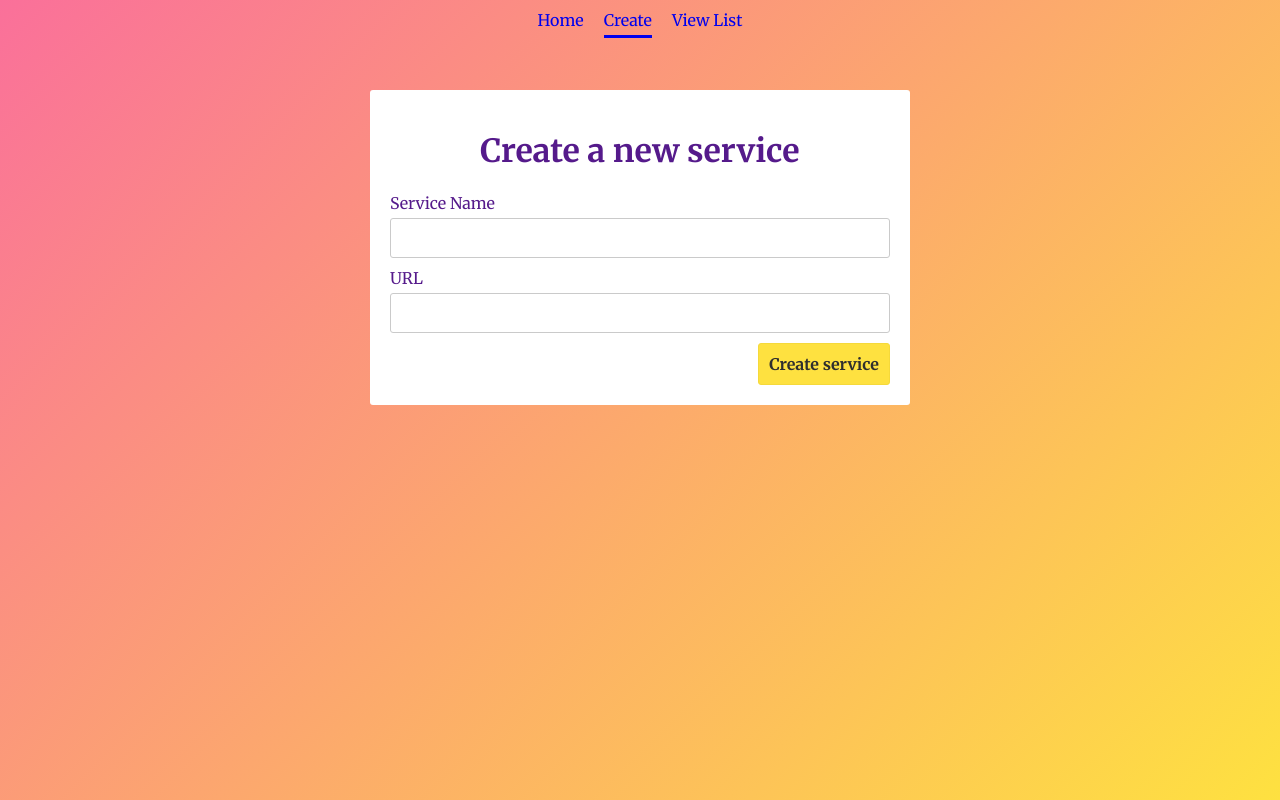
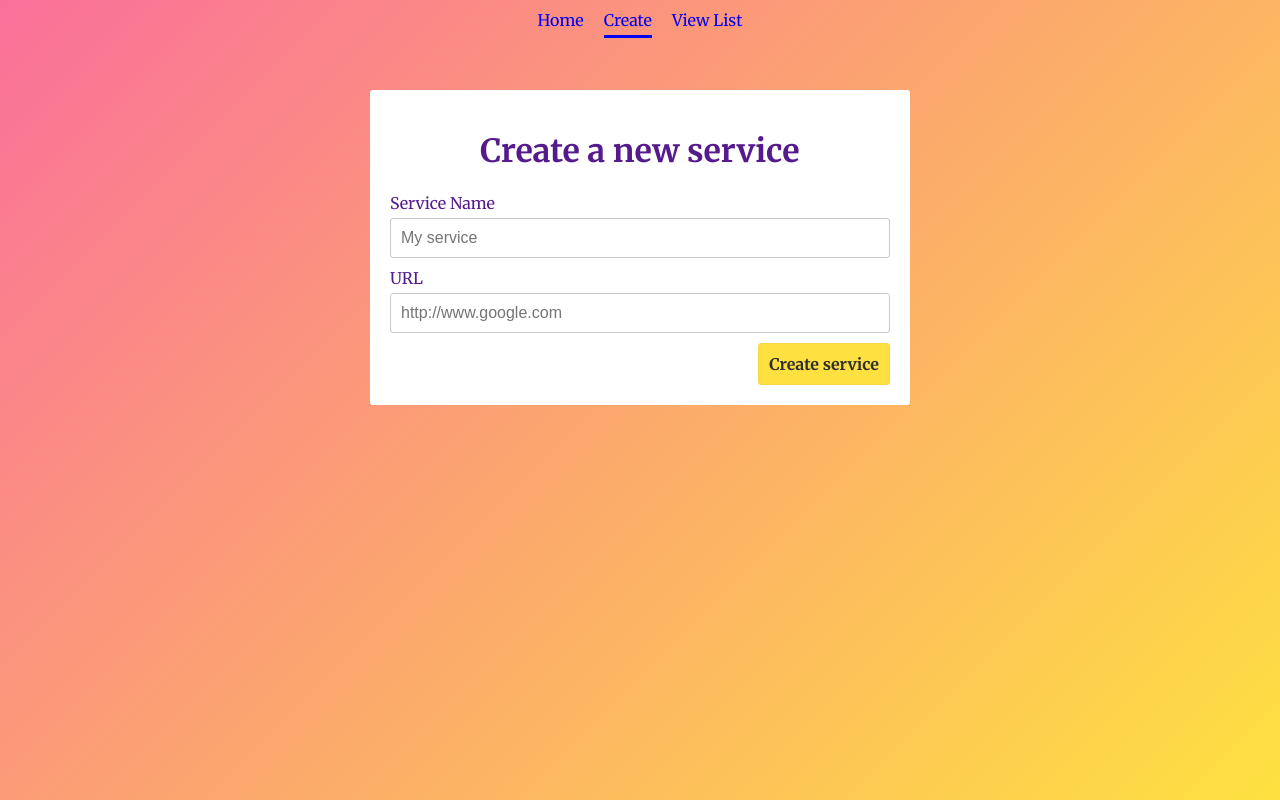
Before and after one commit to charisseysabel/challenge-kry, a React (Create React App) app in the folder frontend/: page /create in a window 1280 px wide. Built offline with nearby package versions, Linux system fonts and the light colour scheme.

Commit message:
Add placeholder

```diff
--- a/frontend/src/components/Form/index.tsx
+++ b/frontend/src/components/Form/index.tsx
@@ -45,6 +45,7 @@ const Form = ({
             onChange={(e) => setName(e.target.value)}
             required
             className={styles.input}
+            placeholder="My service"
           />
         </div>
 
@@ -60,6 +61,7 @@ const Form = ({
             onChange={(e) => setUrl(e.target.value)}
             required
             className={styles.input}
+            placeholder="http://www.google.com"
           />
         </div>
 
```
